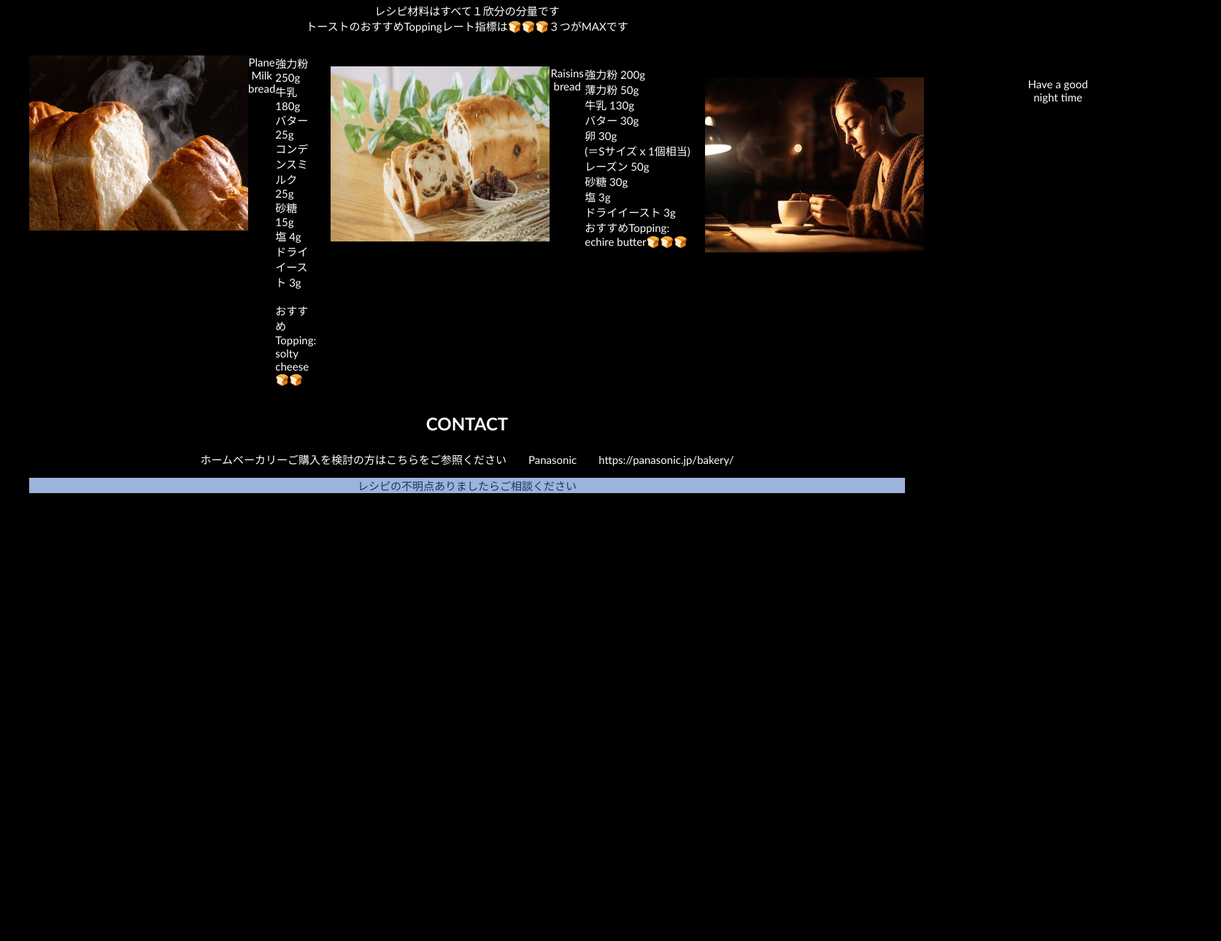
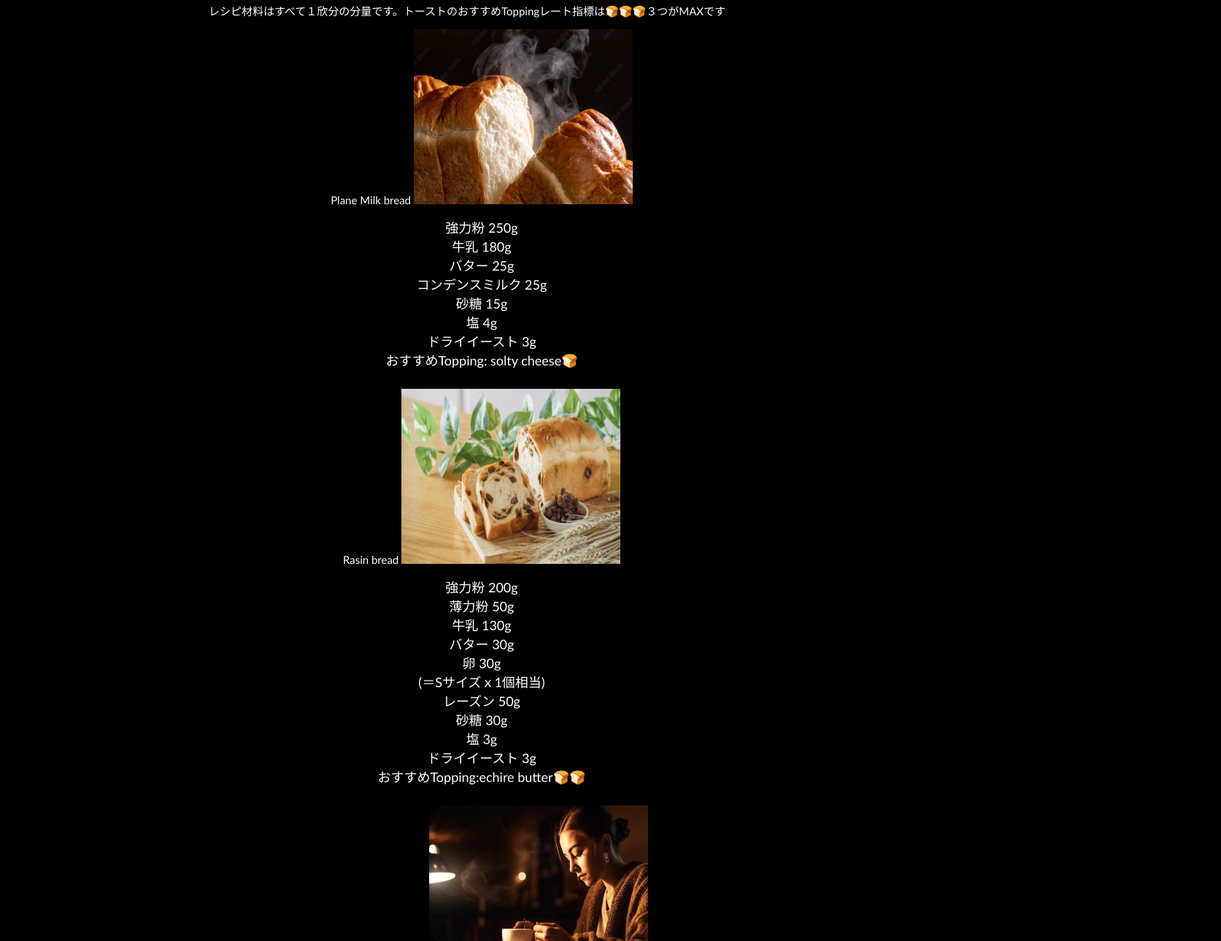
Before and after one commit to YuriFukuda/YuriFukuda.fnd29, a plain HTML site: page index.html in a window 1280 px wide. Shown: the part 455-1745 px from the top of the page at 73% size, 1673 px wide, since content can reach past the window. Before the commit the page ends 1146 px from the top, so only its background shows below. Drawn offline with Linux system fonts and the light colour scheme.

Commit message:
Update index.html

```diff
--- a/index.html
+++ b/index.html
@@ -10,48 +10,43 @@
   <script type="text/javascript" src="recipe.js"></script>
 </head>
 
-
 <body>
 
   <div class="header">
     <h1>深夜のおうちカフェ ホームベーカリーレシピ</h1>
       <ul>
-        <li><a href="">TOP</a></li>
-        <li><a href="">RECIPE</a></li>
-        <li><a href="">CONTACT</a></li>
+        <ol><a href="">TOP</a></ol>
+        <ol><a href="">RECIPE</a></ol>
+        <ol><a href="">HOME BAKERY</a></ol>
       </ul>
      <a>
       <img src="cafe1.jpg" alt="topimage" width="1200" height="250">
      </a>
+    <p>深夜のおうちカフェタイムにぴったりのパンです。ホームベーカリー最高！</p>
+    <h2>RECIPE</h2>
+    <p>レシピ材料はすべて１欣分の分量です。トーストのおすすめToppingレート指標は🍞🍞🍞３つがMAXです
+    </p>
   </div>
 
-  <div>
-
-    <p>深夜のおうちカフェタイムにぴったりのパンです。ホームベーカリー最高！</p>
-    <h2>RECIPE</h2>
-      <p>レシピ材料はすべて１欣分の分量です<br>
-          トーストのおすすめToppingレート指標は🍞🍞🍞３つがMAXです
-      </p>
-      <div class="contents_recipe">
-
-        <div class="contents_eachrecipe">
+  <div class="contents_eachrecipe_name">
+    <ol>
+      <a href=""></a>Plane Milk bread</a>
       <img src="milk.jpeg" alt="milkBread" width="300" height="240">
-          <div class="contents_eachrecipe_name">Plane Milk bread</div>
-          <div class="contents_eachrecipe_text">
+      <p class="contents_eachrecipe_text">
         強力粉 250g <br>
         牛乳 180g <br>
         バター 25g <br>
         コンデンスミルク 25g <br>
         砂糖 15g <br>
         塩 4g <br>
-            ドライイースト 3g <br><br>
-            おすすめTopping: solty cheese🍞🍞
-          </div>
-
-          <div class="contents_eachrecipe">
+        ドライイースト 3g <br>
+        おすすめTopping: solty cheese🍞
+      </p>
+    </ol>
+    <ol>
+      <a href=""></a>Rasin bread</a>
       <img src="rasin.jpg" alt="raisinBread" width="300" height="240">
-            <div class="contents_eachrecipe_name">Raisins bread</div>
-            <div class="contents_eachrecipe_text">
+      <p class="contents_eachrecipe_text">
         強力粉 200g <br>
         薄力粉 50g <br>
         牛乳 130g <br>
@@ -62,31 +57,28 @@
         砂糖 30g <br>
         塩 3g <br>
         ドライイースト 3g <br>
-              おすすめTopping: echire butter🍞🍞🍞
-            </div>
-
-            <div class="contents_eachrecipe">
+        おすすめTopping:echire butter🍞🍞
+      </p>
+    </ol>
+    <ol>
+      <a href=""></a>Have a good night time</a>
       <img src="cafe2.jpg" alt="cafe image" width="300" height="240">
-              <div class="contents_eachrecipe_name">Have a good<br>night time</div>
-              <div class="contents_eachrecipe_text">
-            </div>
-
-        </div>
-
-      </div>
-
+    </ol>
   </div>
 
   <div>
-    <h3>CONTACT</h3>
-    <p> ホームベーカリーご購入を検討の方はこちらをご参照ください　　Panasonic　　https://panasonic.jp/bakery/</p>
+    <h3>HOME BAKERY</h3>
+    <p> ホームベーカリーご購入を検討の方はこちらをご参照ください</p>
+      <div id="homeBakery">
+        <a href="https://panasonic.jp/bakery/" onclick="jumpTo(panasonicSite)">🍞Click to visit Panasonic Co.🍞</a>
+
+      </div>
+    </p>
   </div>
 
   <div class="footer">
     <p>レシピの不明点ありましたらご相談ください</p>
   </div>
 
-
 </body>
-
 </html>
```
Lines whose indentation alone changed are shown as unchanged.
